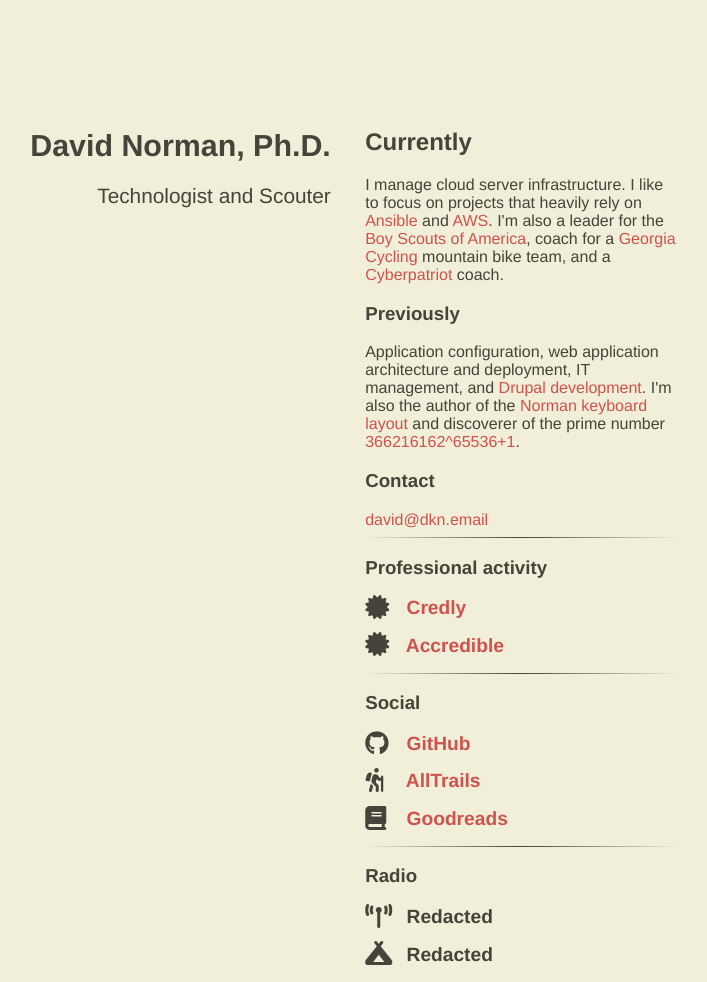
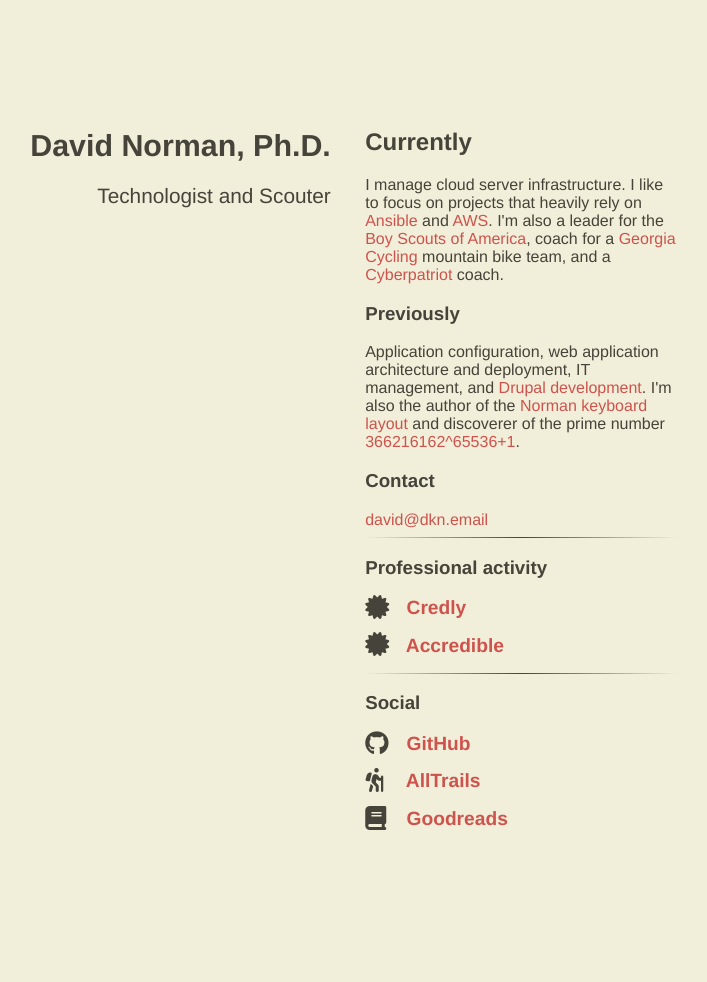
Before and after one commit to deekayen/dkn.github.io, a Jekyll site: the page built from index.html, in a window 1280 px wide. Shown: the whole page, without its empty margins (302-1009 px from the left). Built offline with Jekyll 4.4.1, drawn with Linux system fonts in a browser that asks for light colours; nearby versions of some CDN libraries; after the commit the page ends 900 px from its top, so only the background shows below that.

Commit message:
Remove radio, too.

```diff
--- a/_includes/content.html
+++ b/_includes/content.html
@@ -44,18 +44,3 @@ Application configuration, web application architecture and deployment, IT manag
     <a href="https://www.goodreads.com/deekayen">Goodreads</a>
   </li>
 </ul>
-
-<hr />
-
-<h3>Radio</h3>
-
-<ul class="fa-ul main-list">
-  <li class="main-list-item">
-    <span class="fa-solid fa-tower-broadcast fa-lg main-list-item-icon"></span>
-    Redacted
-  </li>
-  <li class="main-list-item">
-    <span class="fa-solid fa-campground fa-lg main-list-item-icon"></span>
-    Redacted
-  </li>
-</ul>
```
